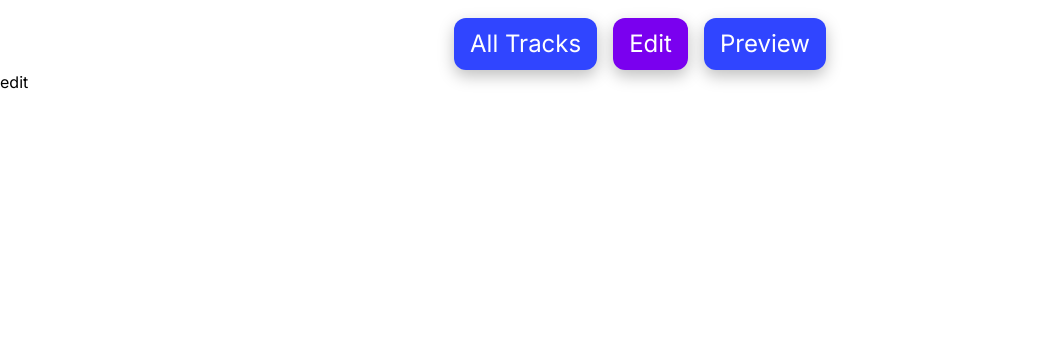
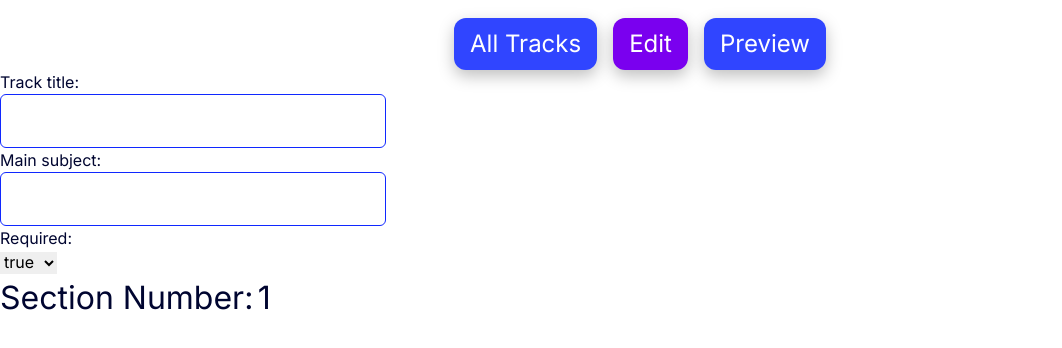
Before and after one commit to IradDoron/pitcholympics, a Next.js app: page /en/courses/my-courses/create-new-course/tracks/edit in a window 1280 px wide. Shown: the part 258-606 px from the top of the page, without its empty margins (0-1062 px from the left). Built offline with nearby package versions, Linux system fonts and the light colour scheme; no server answers.

Commit message:
add inputs to edit page

```diff
--- a/src/app/[lang]/courses/my-courses/create-new-course/tracks/all-tracks/page.tsx
+++ b/src/app/[lang]/courses/my-courses/create-new-course/tracks/all-tracks/page.tsx
@@ -1,10 +1,17 @@
 'use client';
 
 import { Button } from '@/components/core';
+import { Locale } from '@/i18n.config';
 import { LibraryContentCourse } from '@/types/libraryPageTypes';
+import { useRouter } from 'next/navigation';
 import { useEffect, useState } from 'react';
 
-const Page = () => {
+type Props = {
+    params: {
+        lang: Locale;
+    };
+};
+const Page = ({ params }: Props) => {
     const [currentCourseState, setCurrentCourseState] =
         useState<LibraryContentCourse>({
             id: '',
@@ -17,6 +24,15 @@ const Page = () => {
             prerequisites: [],
             tracks: [],
         });
+    const router = useRouter();
+
+    const { lang } = params;
+
+    const handleAddTrackClick = () => {
+        router.push(
+            `/${lang}/courses/my-courses/create-new-course/tracks/edit`,
+        );
+    };
 
     useEffect(() => {
         const currentCourse = JSON.parse(
@@ -29,9 +45,9 @@ const Page = () => {
         <div className='flex flex-col items-center gap-8 p-8'>
             {!currentCourseState.tracks && (
                 <Button
-                    onClick={() => {}}
                     label='Add First Track'
                     className='w-fit'
+                    onClick={handleAddTrackClick}
                 />
             )}
         </div>
--- a/src/app/[lang]/courses/my-courses/create-new-course/tracks/edit/page.tsx
+++ b/src/app/[lang]/courses/my-courses/create-new-course/tracks/edit/page.tsx
@@ -1,5 +1,110 @@
+'use client';
+
+import { Input } from '@/components/core';
+import Text from '@/components/core/Text';
+import { CourseTrack } from '@/types/libraryPageTypes/libraryContentCourse';
+import { useEffect, useState } from 'react';
+
 const Page = () => {
-    return <div>edit</div>;
+    const [currentTrackState, setCurrentTrackState] = useState<CourseTrack>({
+        id: '',
+        title: '',
+        mainSubject: '',
+        sections: [],
+        required: false,
+        parentId: '',
+    });
+
+    const handleFieldChange = (
+        e:
+            | React.ChangeEvent<HTMLInputElement>
+            | React.ChangeEvent<HTMLSelectElement>,
+        field: string,
+    ) => {
+        const currentTrack = JSON.parse(
+            localStorage.getItem('currentTrack') || 'null',
+        );
+        const newField = e.target.value;
+        const newTrack = { ...currentTrack, [field]: newField };
+        setCurrentTrackState(newTrack);
+        localStorage.setItem('currentTrack', JSON.stringify(newTrack));
+    };
+
+    useEffect(() => {
+        const currentTrack = JSON.parse(
+            localStorage.getItem('currentTrack') || 'null',
+        );
+
+        if (!currentTrack) {
+            localStorage.setItem(
+                'currentTrack',
+                JSON.stringify(currentTrackState),
+            );
+            return;
+        }
+        setCurrentTrackState(currentTrack);
+    }, []);
+
+    return (
+        <div>
+            <section>
+                <label>
+                    <span>
+                        <Text>Track title:</Text>
+                    </span>
+                    <Input
+                        onChange={e => handleFieldChange(e, 'title')}
+                        className='w-auto min-w-[200px]'
+                        value={currentTrackState.title}
+                    />
+                </label>
+                <label>
+                    <span>
+                        <Text>Main subject:</Text>
+                    </span>
+                    <Input
+                        onChange={e => handleFieldChange(e, 'mainSubject')}
+                        className='w-auto min-w-[200px]'
+                        value={currentTrackState.mainSubject}
+                    />
+                </label>
+                <div>
+                    <div className='flex flex-row justify-center items-center w-fit gap-2'>
+                        <span>
+                            <Text className='w-fit'>Required:</Text>
+                        </span>
+                        <span>
+                            <Text className='w-fit'>
+                                {currentTrackState.required}
+                            </Text>
+                        </span>
+                    </div>
+
+                    {currentTrackState.required ? (
+                        <select
+                            onChange={e => handleFieldChange(e, 'required')}>
+                            <option value='false'>false</option>
+                            <option value='true'>true</option>{' '}
+                        </select>
+                    ) : (
+                        <select
+                            onChange={e => handleFieldChange(e, 'required')}>
+                            <option value='true'>true</option>
+                            <option value='false'>false</option>
+                        </select>
+                    )}
+                </div>
+            </section>
+            <section>
+                <h2>
+                    <Text className='text-xl w-fit inline'>
+                        Section Number:
+                    </Text>{' '}
+                    <Text className='text-xl w-fit inline'>1</Text>
+                </h2>
+            </section>
+        </div>
+    );
 };
 
 export default Page;
--- a/src/types/libraryPageTypes/libraryContentCourse.ts
+++ b/src/types/libraryPageTypes/libraryContentCourse.ts
@@ -23,13 +23,13 @@ type CourseSection = {
     lessons: CourseLesson[];
 };
 
-type CourseTrack = {
+export type CourseTrack = {
     id: string;
     title: string;
     mainSubject: string;
     sections: CourseSection[];
     required: boolean;
-    order: number;
+    parentId: string;
 };
 
 export type LibraryContentCourse = LibraryContentBase & {
```
